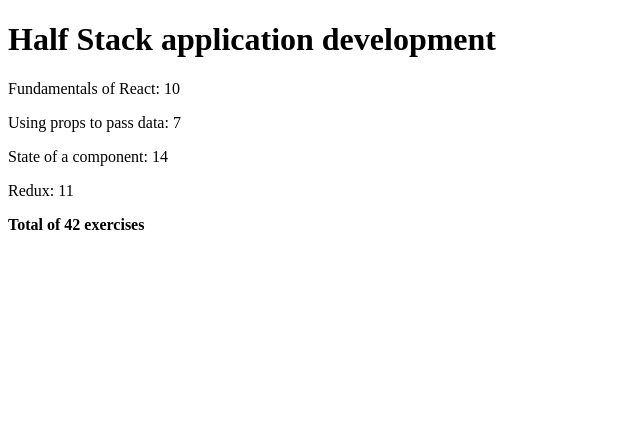
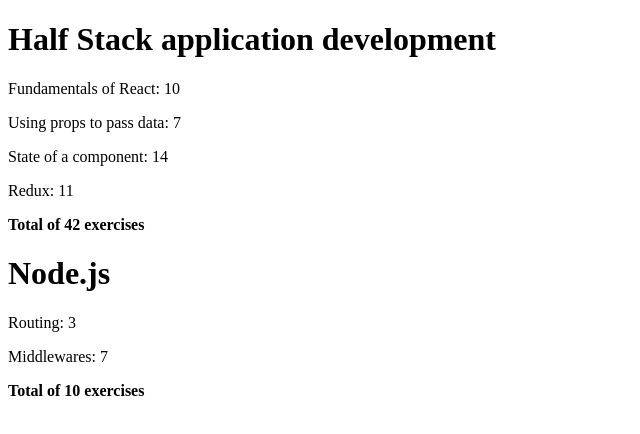
Before and after one commit to Sikarii/fullstack-open-course, a React (Vite) app in the folder 02-communicating-with-server/: page / in a window 1280 px wide. Shown: the top 434 px of the page, without its empty margins (0-640 px from the left). Built offline with nearby package versions, Linux system fonts and the light colour scheme.

Commit message:
Exercise 4 and already complete 5 for communicating-with-server

```diff
--- a/02-communicating-with-server/src/App.jsx
+++ b/02-communicating-with-server/src/App.jsx
@@ -1,7 +1,8 @@
 import Course from "./components/Course";
 
 export default function App() {
-  const course = {
+  const courses = [
+    {
       id: 1,
       name: "Half Stack application development",
       parts: [
@@ -26,9 +27,30 @@
           exercises: 11,
         },
       ],
-  };
+    },
+    {
+      id: 2,
+      name: "Node.js",
+      parts: [
+        {
+          id: 1,
+          name: "Routing",
+          exercises: 3,
+        },
+        {
+          id: 2,
+          name: "Middlewares",
+          exercises: 7,
+        },
+      ],
+    },
+  ];
 
   return (
-    <Course course={course} />
+    <>
+      {courses.map((c) =>
+        <Course course={c} />
+      )}
+    </>
   );
 };
```
Lines whose indentation alone changed are shown as unchanged.
